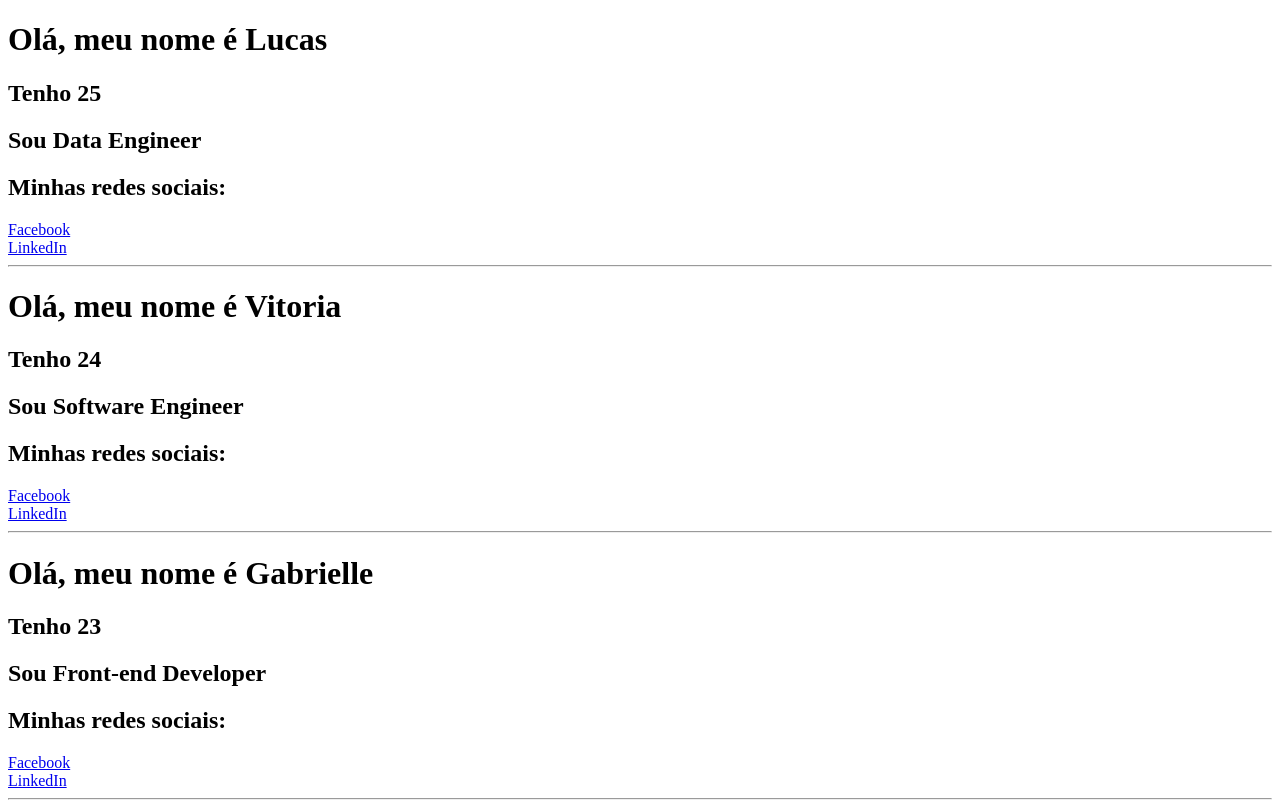
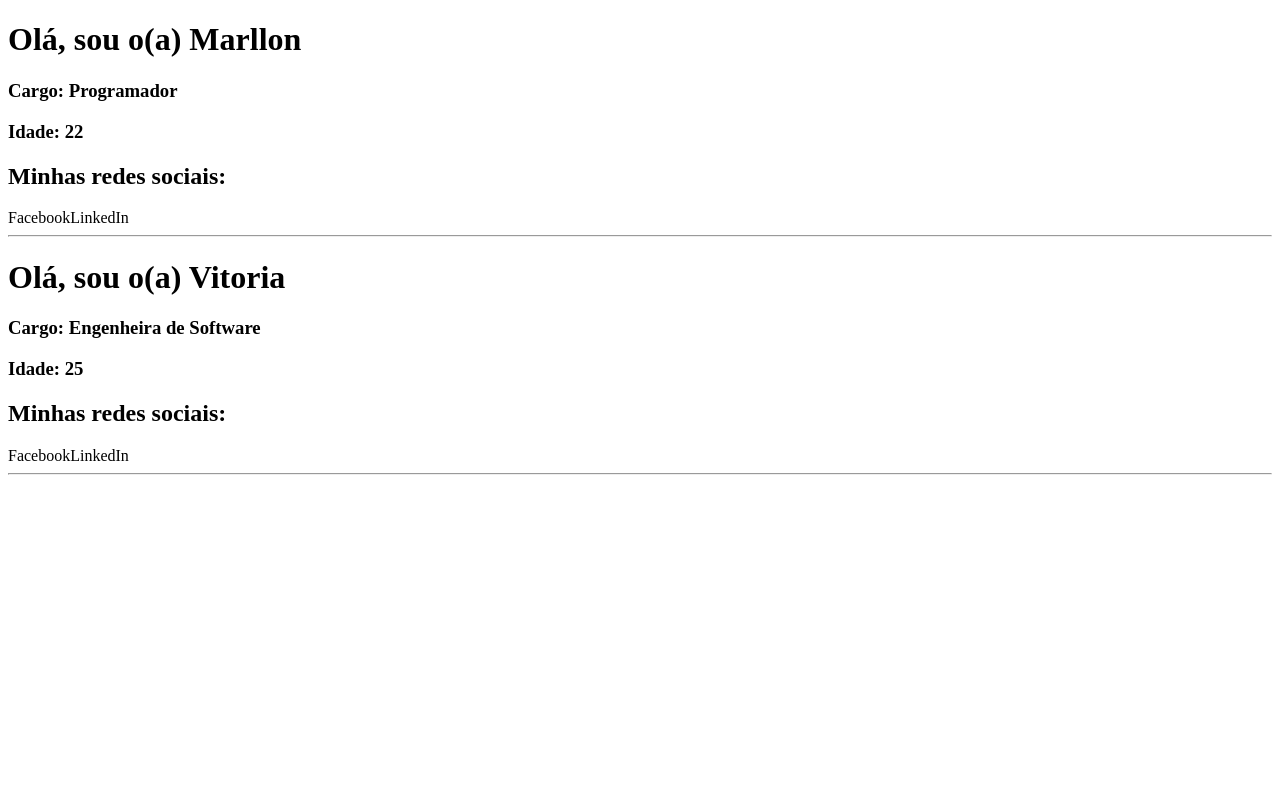
Before and after one commit to vitoria-cosmos/my-app, a React (Create React App) app: page / in a window 1280 px wide. Built offline with nearby package versions, Linux system fonts and the light colour scheme.

Commit message:
reviewing class component

```diff
--- a/src/App.js
+++ b/src/App.js
@@ -1,43 +1,95 @@
-import React from 'react';
+// import React, { Component } from 'react';
 
-const Equipe = (props) => {
+// class Equipe extends Component {
+//     render() {
+//         return(
+//             <div>
+//                 <Sobre nome={this.props.nome} cargo={this.props.cargo} idade={this.props.idade}/>
+//                 <Social/>
+//                 <hr/>
+//             </div>
+//         );
+//     }
+// }
+
+// class Sobre extends Component {
+//     render() {
+//         return(
+//             <div>
+//                 <h2>Olá, sou o(a) {this.props.nome}</h2>
+//                 <h3>Cargo: {this.props.cargo}</h3>
+//                 <h3>Idade: {this.props.idade} anos</h3>
+//             </div>
+//         );
+//     }
+// }
+
+// const Social = () => {
+//     return (
+//         <div>
+//             <a>Faceboook</a> <br/>
+//             <a>LinkedIn</a>
+//         </div>
+//     );
+// }
+
+// function App() {
+//     return (
+//         <div>
+//             <h1>Conheça nossa equipe:</h1>
+//             <Equipe nome="Matheus" cargo="Programador" idade="24"/>
+//             <Equipe nome="Vitoria" cargo="Software Engineer" idade="25"/>
+//         </div>
+//     );
+// }
+
+// export default App;
+
+import React, { Component } from 'react';
+
+class Equipe extends Component {
+    render() {
         return(
             <div>
-            <Sobre nome={props.nome} cargo={props.cargo} idade={props.idade}/>
-            <Social fb={props.fb} lk={props.lk}/>
+                <Sobre nome={this.props.nome} cargo={this.props.cargo} idade={this.props.idade}/>
+                <Social/>
                 <hr/>
             </div>
         );
     }
+}
 
-const Sobre = (props) => {
+class Sobre extends Component {
+    render() {
         return(
             <div>
-            <h1>Olá, meu nome é {props.nome}</h1>
-            <h2>Tenho {props.idade}</h2>
-            <h2>Sou {props.cargo}</h2>
+                <h1>Olá, sou o(a) {this.props.nome}</h1>
+                <h3>Cargo: {this.props.cargo}</h3>
+                <h3>Idade: {this.props.idade}</h3>
+            </div>
+        )
+    }
+}
+
+class Social extends Component {
+    render() {
+        return(
+            <div>
+                <h2>Minhas redes sociais:</h2>
+                <a>Facebook</a>
+                <a>LinkedIn</a>
             </div>
         );
     }
-
-const Social = (props) => {
-    return(
-        <div>
-            <h2>Minhas redes sociais:</h2>
-            <a href={props.fb}>Facebook</a> <br/>
-            <a href={props.lk}>LinkedIn</a>
-        </div>
-    );
 }
 
 function App() {
     return (
         <div>
-            <Equipe nome="Lucas" cargo="Data Engineer" idade="25" fb="https://www.facebook.com/" lk="https://www.linkedin.com/"/>
-            <Equipe nome="Vitoria" cargo="Software Engineer" idade="24" fb="https://www.facebook.com/" lk="https://www.linkedin.com/"/>
-            <Equipe nome="Gabrielle" cargo="Front-end Developer" idade="23" fb="https://www.facebook.com/" lk="https://www.linkedin.com/"/>
+            <Equipe nome="Marllon" cargo="Programador" idade="22"/>
+            <Equipe nome="Vitoria" cargo="Engenheira de Software" idade="25"/>
         </div>
-    )
+    );
 }
 
 export default App;
```
Also changed, not shown: src/App06.js (added, +43 -0 lines). Lines whose indentation alone changed are shown as unchanged.
